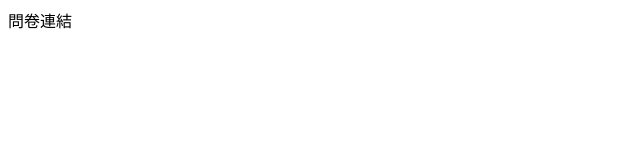
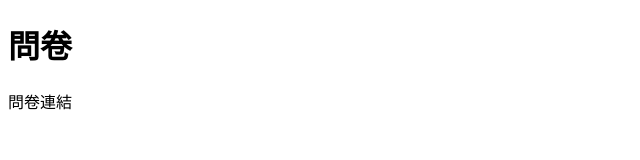
Before and after one commit to Moriarty002/github-page, a plain HTML site: page index.html in a window 1280 px wide. Shown: the whole page, without its empty margins (0-640 px from the left). Drawn offline with Linux system fonts and the light colour scheme.

Commit message:
Update index.html

```diff
--- a/index.html
+++ b/index.html
@@ -5,8 +5,8 @@
  <title>問卷</title>
 </head>
 <body>
-
- <a herf="https://www.w3schools.com">問卷連結</a>
+    <h1>問卷</h1>
+    <a herf="https://www.w3schools.com">問卷連結</a>
 
 </body>
 </html>
```
